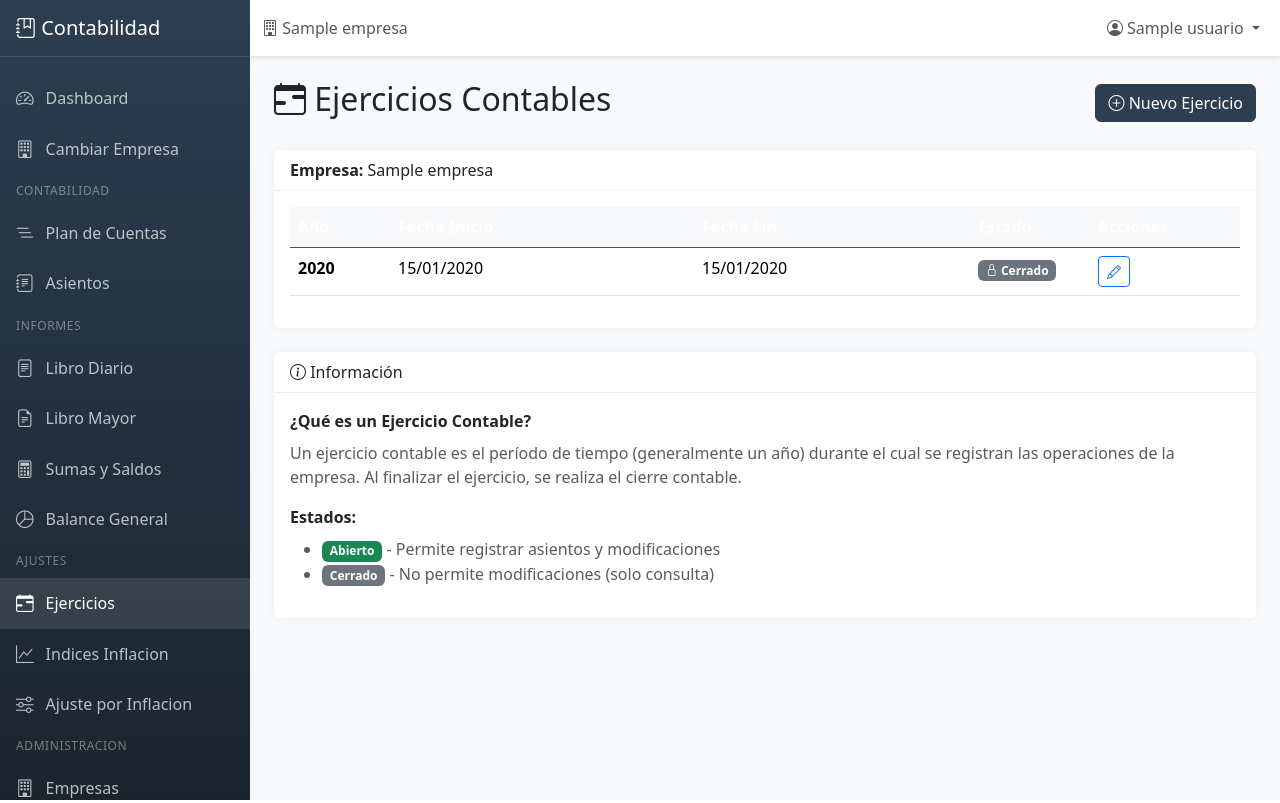
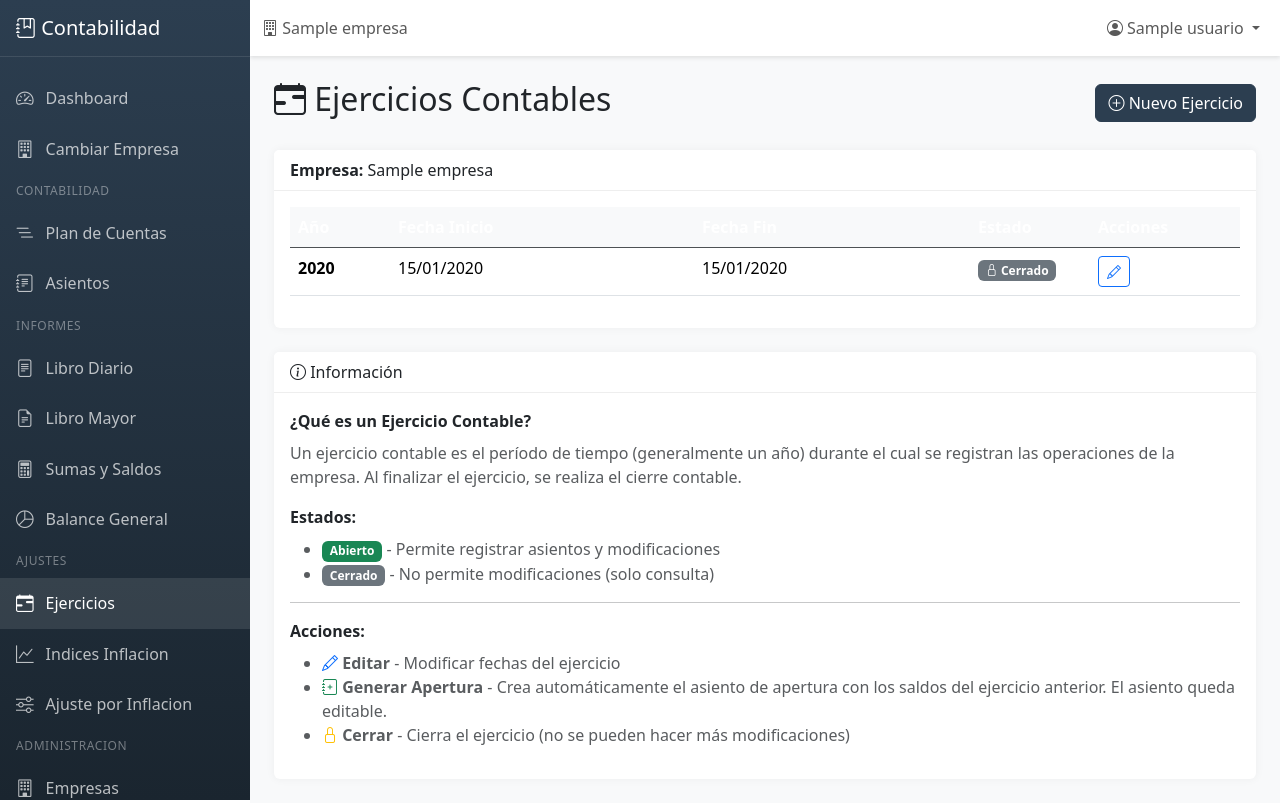
Before and after one commit to EdVeralli/contabilidad, a Flask app: page /admin/ejercicios in a window 1280 px wide. Run offline with Flask 3, Linux system fonts and the light colour scheme; a user stored in the database is signed in; tables that the repository leaves empty hold one stand-in row (values such as "Sample post"); some libraries are stand-ins or nearby versions.

Commit message:
feat: Add automatic opening entry generation for new fiscal year
- Added route to generate asiento de apertura from previous year balances
- Takes closing balances from previous year
- Creates editable opening entry with all account balances
- Redirects to edit page so user can modify if needed
- Added button with journal-plus icon in ejercicios list
- Updated help section to explain all available actions

Co-Authored-By: Claude Opus 4.5 <noreply@anthropic.com>

```diff
--- a/app/blueprints/admin/routes.py
+++ b/app/blueprints/admin/routes.py
@@ -4,7 +4,8 @@ from flask_login import login_required, current_user
 from functools import wraps
 from datetime import date
 from app.extensions import db
-from app.models import Empresa, Usuario, Ejercicio
+from app.models import Empresa, Usuario, Ejercicio, Plan, Asiento, AsientoLinea, EstadoAsiento
+from decimal import Decimal
 from . import admin_bp
 
 
@@ -266,3 +267,122 @@ def ejercicio_cerrar(id):
 
     flash(f'Ejercicio {ejercicio.anio} cerrado.', 'success')
     return redirect(url_for('admin.ejercicios'))
+
+
+@admin_bp.route('/ejercicios/<int:id>/generar-apertura', methods=['POST'])
+@login_required
+def ejercicio_generar_apertura(id):
+    """Generate opening entry for fiscal year based on previous year's closing balances."""
+    ejercicio = Ejercicio.query.get_or_404(id)
+    empresa_id = session.get('empresa_id')
+
+    # Verify it belongs to current empresa
+    if ejercicio.empresa_id != empresa_id:
+        flash('No tiene permisos para este ejercicio.', 'danger')
+        return redirect(url_for('admin.ejercicios'))
+
+    # Check if opening entry already exists for this year
+    asiento_existente = Asiento.query.filter_by(
+        empresa_id=empresa_id,
+        es_apertura=True,
+        estado=EstadoAsiento.ACTIVO
+    ).filter(
+        db.extract('year', Asiento.fecha) == ejercicio.anio
+    ).first()
+
+    if asiento_existente:
+        flash(f'Ya existe un asiento de apertura para {ejercicio.anio}. Puede editarlo.', 'warning')
+        return redirect(url_for('asientos.edit', id=asiento_existente.id))
+
+    # Get previous year's ejercicio
+    ejercicio_anterior = Ejercicio.query.filter_by(
+        empresa_id=empresa_id,
+        anio=ejercicio.anio - 1
+    ).first()
+
+    # Calculate closing balances from previous year
+    # We need to sum all movements up to the end of the previous year
+    saldos = {}
+
+    # Get all active asientos up to the end of the previous year
+    fecha_corte = ejercicio.fecha_inicio
+    asientos_previos = Asiento.query.filter(
+        Asiento.empresa_id == empresa_id,
+        Asiento.fecha < fecha_corte,
+        Asiento.estado == EstadoAsiento.ACTIVO
+    ).all()
+
+    for asiento in asientos_previos:
+        for linea in asiento.lineas:
+            cuenta_id = linea.cuenta_id
+            if cuenta_id not in saldos:
+                saldos[cuenta_id] = Decimal('0')
+            saldos[cuenta_id] += linea.debe - linea.haber
+
+    # Filter out zero balances and get account details
+    saldos_no_cero = {}
+    for cuenta_id, saldo in saldos.items():
+        if abs(saldo) >= Decimal('0.01'):
+            cuenta = Plan.query.get(cuenta_id)
+            if cuenta and cuenta.imputable == 'S':
+                saldos_no_cero[cuenta_id] = {
+                    'cuenta': cuenta,
+                    'saldo': saldo
+                }
+
+    if not saldos_no_cero:
+        flash('No hay saldos del ejercicio anterior para generar la apertura.', 'warning')
+        return redirect(url_for('admin.ejercicios'))
+
+    # Get next asiento number
+    ultimo_numero = db.session.query(db.func.max(Asiento.numero)).filter_by(
+        empresa_id=empresa_id
+    ).scalar() or 0
+
+    # Create opening entry
+    asiento_apertura = Asiento(
+        empresa_id=empresa_id,
+        numero=ultimo_numero + 1,
+        fecha=ejercicio.fecha_inicio,
+        es_apertura=True,
+        leyenda_global=f'Asiento de Apertura - Ejercicio {ejercicio.anio}',
+        estado=EstadoAsiento.ACTIVO,
+        usuario_id=current_user.id
+    )
+    db.session.add(asiento_apertura)
+    db.session.flush()
+
+    # Create lines for each account with balance
+    item = 1
+    total_debe = Decimal('0')
+    total_haber = Decimal('0')
+
+    for cuenta_id, datos in sorted(saldos_no_cero.items(), key=lambda x: x[1]['cuenta'].cuenta):
+        saldo = datos['saldo']
+        cuenta = datos['cuenta']
+
+        # Debit balances go to Debe, Credit balances go to Haber
+        if saldo > 0:
+            debe = saldo
+            haber = Decimal('0')
+            total_debe += debe
+        else:
+            debe = Decimal('0')
+            haber = abs(saldo)
+            total_haber += haber
+
+        linea = AsientoLinea(
+            asiento_id=asiento_apertura.id,
+            item=item,
+            cuenta_id=cuenta_id,
+            debe=debe,
+            haber=haber,
+            leyenda=f'Saldo inicial {ejercicio.anio}'
+        )
+        db.session.add(linea)
+        item += 1
+
+    db.session.commit()
+
+    flash(f'Asiento de apertura generado con {item - 1} líneas. Puede modificarlo si es necesario.', 'success')
+    return redirect(url_for('asientos.edit', id=asiento_apertura.id))
--- a/app/templates/admin/ejercicios.html
+++ b/app/templates/admin/ejercicios.html
@@ -45,6 +45,12 @@
                                 <i class="bi bi-pencil"></i>
                             </a>
                             {% if not ejercicio.cerrado %}
+                            <form method="POST" action="{{ url_for('admin.ejercicio_generar_apertura', id=ejercicio.id) }}"
+                                  class="d-inline" onsubmit="return confirm('¿Generar asiento de apertura para {{ ejercicio.anio }}?');">
+                                <button type="submit" class="btn btn-sm btn-outline-success" title="Generar Asiento de Apertura">
+                                    <i class="bi bi-journal-plus"></i>
+                                </button>
+                            </form>
                             <form method="POST" action="{{ url_for('admin.ejercicio_cerrar', id=ejercicio.id) }}"
                                   class="d-inline" onsubmit="return confirm('¿Está seguro de cerrar el ejercicio {{ ejercicio.anio }}? Esta acción no se puede deshacer.');">
                                 <button type="submit" class="btn btn-sm btn-outline-warning" title="Cerrar Ejercicio">
@@ -82,6 +88,15 @@
             <li><span class="badge bg-success">Abierto</span> - Permite registrar asientos y modificaciones</li>
             <li><span class="badge bg-secondary">Cerrado</span> - No permite modificaciones (solo consulta)</li>
         </ul>
+
+        <hr>
+
+        <p class="mb-2"><strong>Acciones:</strong></p>
+        <ul class="text-muted">
+            <li><i class="bi bi-pencil text-primary"></i> <strong>Editar</strong> - Modificar fechas del ejercicio</li>
+            <li><i class="bi bi-journal-plus text-success"></i> <strong>Generar Apertura</strong> - Crea automáticamente el asiento de apertura con los saldos del ejercicio anterior. El asiento queda editable.</li>
+            <li><i class="bi bi-lock text-warning"></i> <strong>Cerrar</strong> - Cierra el ejercicio (no se pueden hacer más modificaciones)</li>
+        </ul>
     </div>
 </div>
 {% endblock %}
```
